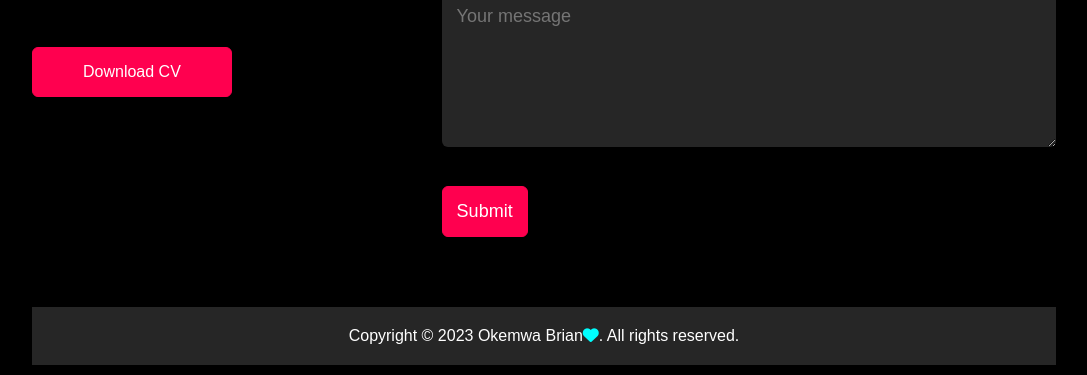
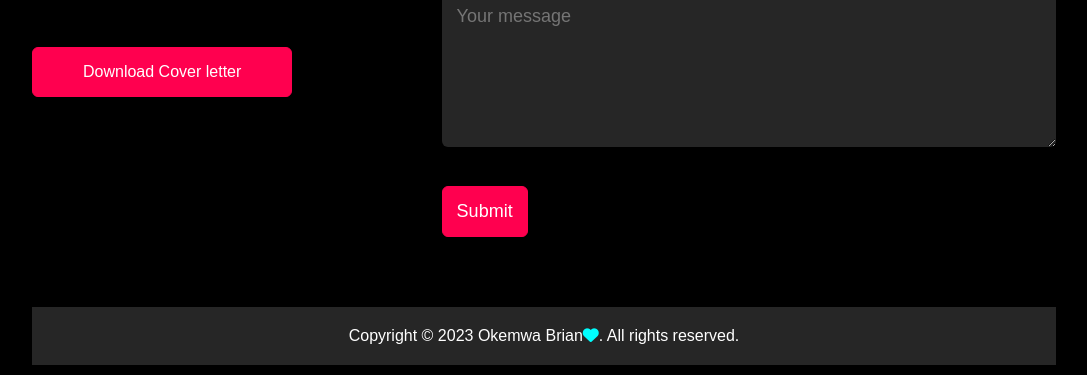
Before and after one commit to okemwabrian/Portfolio, a plain HTML site: page index.html in a window 1280 px wide. Shown: the part 3034-3409 px from the top of the page, without its empty margins (96-1183 px from the left). Drawn offline with Linux system fonts and the light colour scheme.

Commit message:
Update index.html

```diff
--- a/index.html
+++ b/index.html
@@ -164,7 +164,7 @@
                         <a href="https://www.linkedin.com/in/okemwa-brian-8807b3321?utm_source=share&utm_campaign=share_via&utm_content=profile&utm_medium=android_app"><i class="fa-brands fa-linkedin"></i></a>
                         <a href="https://wa.me/qr/QM4L7GULAJ2JC1"><i class="fa-brands fa-whatsapp"></i></a>
                     </div>
-                    <a href="Okemwa Brian..pdf" download class="btn btn2">Download CV</a>
+                    <a href="Okemwa Brian cover letter.pdf" download class="btn btn2">Download Cover letter</a>
                 </div>
                 <div class="contact-right">
                     <form>
```
